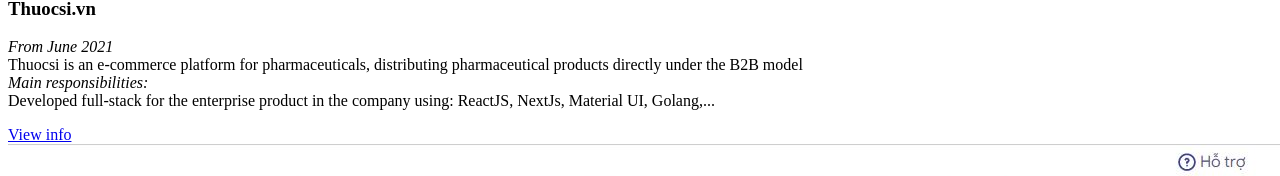
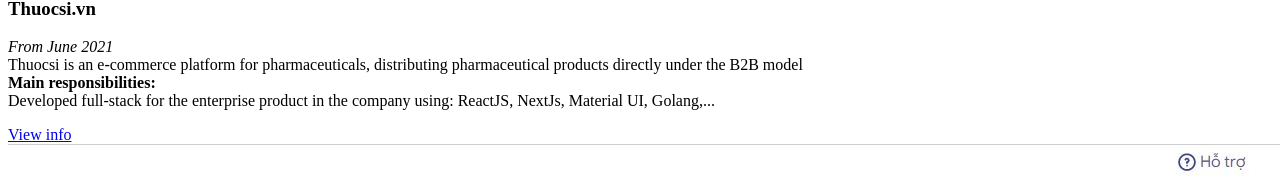
Before and after one commit to kimdungdt2412/portfolio, a website: page src/template.html in a window 1280 px wide. Shown: the part 710-886 px from the top of the page. Drawn offline with nearby package versions, Linux system fonts and the light colour scheme.

Commit message:
update view

```diff
--- a/src/template.html
+++ b/src/template.html
@@ -108,7 +108,7 @@
                   <br/>
                   Thuocsi is an e-commerce platform for pharmaceuticals, distributing pharmaceutical products directly under the B2B model
                   <br/>
-                  <i>Main responsibilities: </i>
+                  <strong>Main responsibilities: </strong>
                   <br/>
                   Developed full-stack for the enterprise product in the company using: ReactJS, NextJs, Material UI, Golang,...
                 </p>
@@ -130,7 +130,8 @@
           </div>
         </div>
         <!-- /END Project -->
-
+        <br/>
+        <br/>
         <div class="row">
           <div class="col-lg-6 col-sm-12">
             <div class="project-wrapper__text">
```
